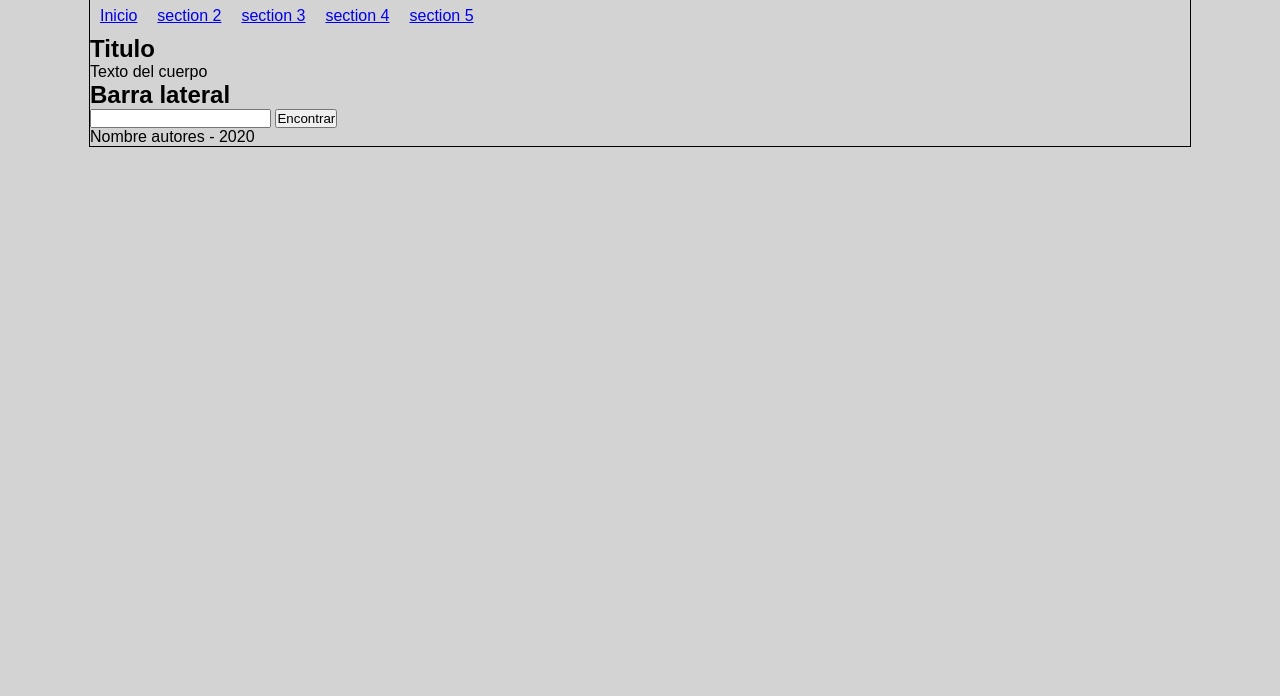
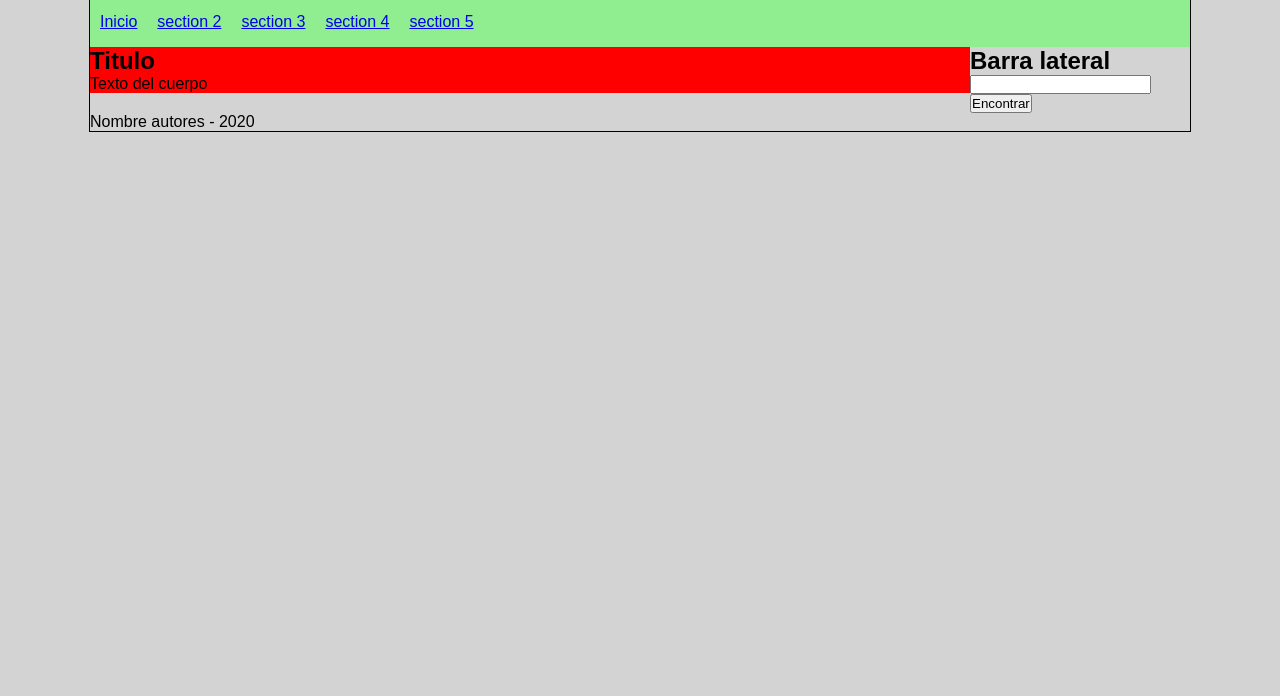
Before and after one commit to Danielrr11/AppBogados, a plain HTML site: page index.html in a window 1280 px wide. Shown: the part 104-800 px from the top of the page. Drawn offline with Linux system fonts and the light colour scheme.

Commit message:
secciones de colores de la pagina

```diff
--- a/styles.css
+++ b/styles.css
@@ -18,10 +18,16 @@ header{
   line-height: 100px; /center-center
 }
 
+nav{
+  background: lightgreen;
+  height: 50px;
+}
+
 nav ul li {
   float: left;
   list-style: none;
   margin: 10px;
+  line-height: 30px;
 }
 
 #container{
@@ -37,3 +43,15 @@ nav ul li {
 .clearfix{
   clear:both;
 }
+
+#content{
+  float: left;
+  width: 80%;
+  background: red;
+}
+
+aside{
+  float: left;
+  width: 20%;
+  background: lightgray;
+}
```
